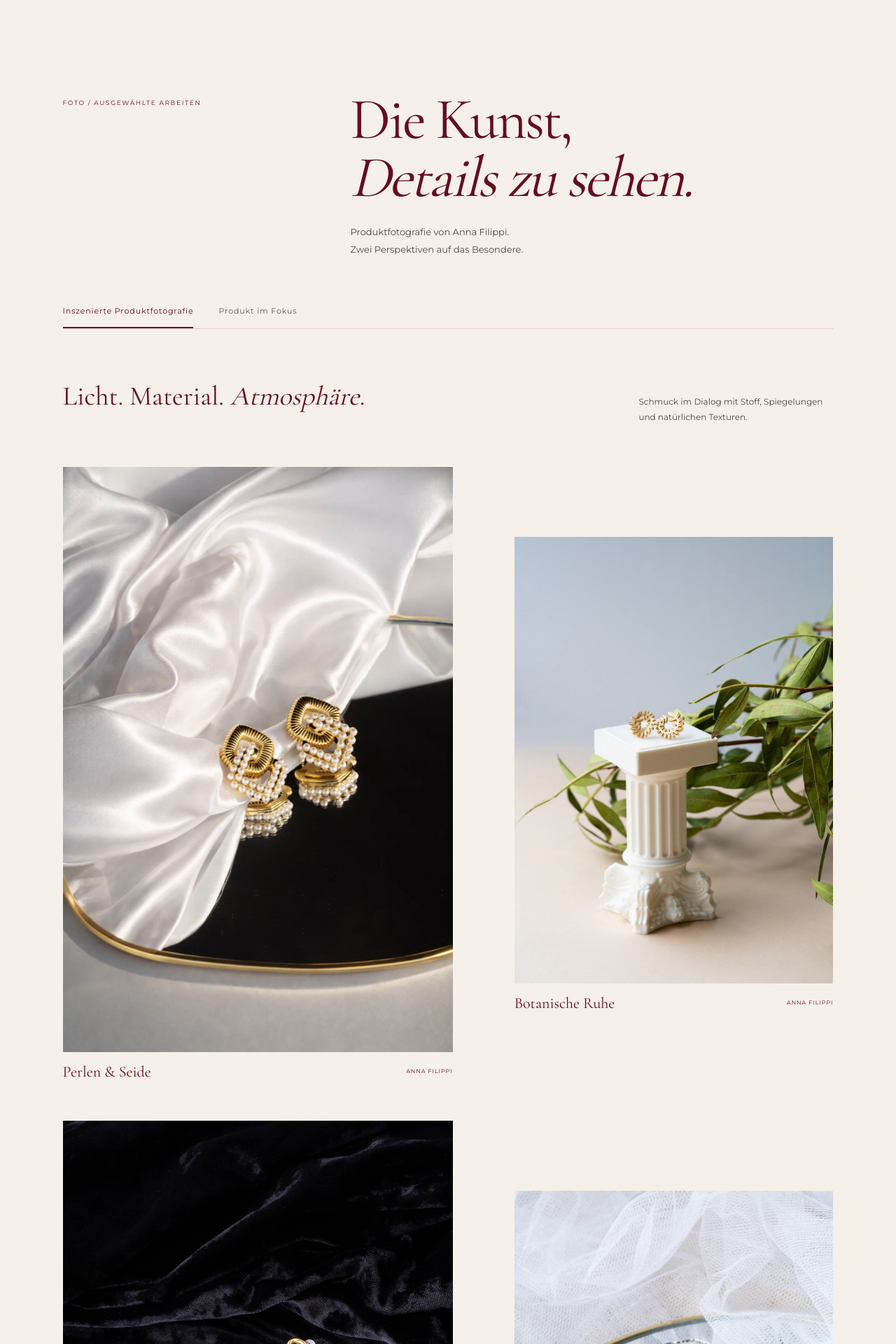
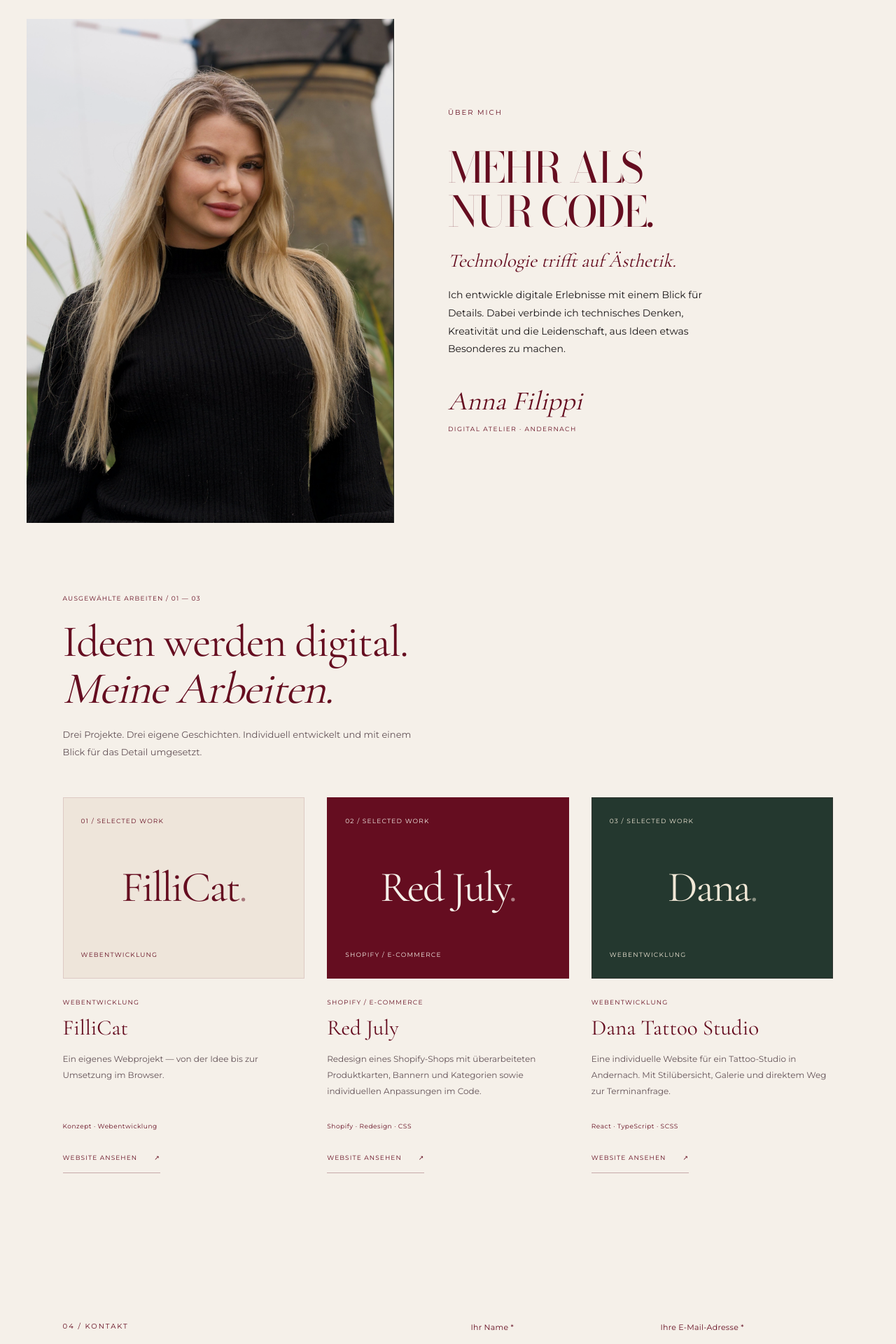
Before and after one commit to AnnaFillanna/anna-filippi.studio, a React (Vite) app: page / in a window 1280 px wide. Shown: the part 1940-3860 px from the top of the page at 70% size. Built offline with nearby package versions, Linux system fonts and the light colour scheme.

Commit message:
fix: Update design

```diff
--- a/src/App.tsx
+++ b/src/App.tsx
@@ -1,9 +1,10 @@
-import { useRef, useState } from "react";
+import { useEffect, useRef, useState } from "react";
 import { MotionConfig } from "motion/react";
 import Header from "./components/Header/Header";
 import Hero from "./components/Hero/Hero";
 import Services from "./components/Services/Services";
 import Gallery from "./components/Gallery/Gallery";
+import Projects from "./components/Projects/Projects";
 import About from "./components/About/About";
 import Footer from "./components/Footer/Footer";
 export type InfoTopic =
@@ -25,12 +26,31 @@ const descriptions: Record<InfoTopic, string> = {
     "Produktfotografie, visuelles Storytelling und Markenästhetik. Weitere Informationen zu diesen Leistungen folgen.",
 };
 export default function App() {
+  const [galleryPage, setGalleryPage] = useState(() => window.location.hash === '#fotografie');
+  useEffect(() => {
+    const navigate = () => {
+      const hash = window.location.hash;
+      if (hash !== '#inhalt') setGalleryPage(hash === '#fotografie');
+    };
+    window.addEventListener('hashchange', navigate);
+    return () => window.removeEventListener('hashchange', navigate);
+  }, []);
+  useEffect(() => {
+    const homeTitle = document.title;
+    if (galleryPage) document.title = 'Produktfotografie – Anna Filippi';
+    const frame = requestAnimationFrame(() => {
+      if (galleryPage) {
+        window.scrollTo({ top: 0, behavior: 'instant' });
+        document.getElementById('gallery-title')?.focus({ preventScroll: true });
+      } else {
+        const id = window.location.hash.slice(1);
+        if (id) document.getElementById(id)?.scrollIntoView();
+      }
+    });
+    return () => { cancelAnimationFrame(frame); document.title = homeTitle; };
+  }, [galleryPage]);
   const dialog = useRef<HTMLDialogElement>(null);
-  const [topic, setTopic] = useState<InfoTopic>("Kontakt");
-  const openInfo = (value: InfoTopic) => {
-    setTopic(value);
-    dialog.current?.showModal();
-  };
+  const [topic] = useState<InfoTopic>("Kontakt");
   return (
     <MotionConfig reducedMotion="user">
       <a className="skip-link" href="#inhalt">
@@ -38,10 +58,12 @@ export default function App() {
       </a>
       <Header />
       <main id="inhalt">
-        <Hero />
-        <Services onInfo={openInfo} />
-        <Gallery />
-        <About />
+        {galleryPage ? <Gallery /> : <>
+          <Hero />
+          <Services />
+          <About />
+          <Projects />
+        </>}
       </main>
       <Footer />
       <dialog
--- a/src/components/Gallery/Gallery.module.scss
+++ b/src/components/Gallery/Gallery.module.scss
@@ -1,12 +1,12 @@
 @use '../../styles/variables' as *;
-.gallery { background: $ivory; color: $bordeaux; padding: clamp(60px, 8vw, 120px) 7%; }
-.heading { display: grid; grid-template-columns: 1fr 2fr; gap: 24px 6%; align-items: start; h2 { font-family: $serif; font-weight: 400; font-size: clamp(48px, 6.5vw, 100px); line-height: 1; letter-spacing: -.035em; margin: 0; } }
+.gallery { background: $ivory; color: $bordeaux; padding: 120px max(7%, calc((100% - 1040px) / 2)) 70px; }
+.heading { display: grid; grid-template-columns: 1fr 2fr; gap: 24px 6%; align-items: start; h1 { font-family: $serif; font-weight: 400; font-size: clamp(42px, 5.5vw, 78px); line-height: 1; letter-spacing: -.035em; margin: 0; } }
 .eyebrow { font-size: 9px; letter-spacing: .18em; line-height: 1.8; padding-top: 10px; }
 .lead { grid-column: 2; font-size: 13px; line-height: 1.9; color: #534447; }
 .filters { display: flex; flex-wrap: wrap; gap: 12px 36px; margin: 52px 0 36px; border-bottom: 1px solid #650d2028; button { background: none; border: 0; border-bottom: 2px solid transparent; padding: 16px 0; color: #655458; font: inherit; font-size: 11px; letter-spacing: .08em; cursor: pointer; &[aria-pressed='true'] { color: $bordeaux; border-bottom-color: $bordeaux; } } }
 .collectionHeading { display: flex; align-items: baseline; justify-content: space-between; gap: 24px; margin-bottom: 40px; h3 { font-family: $serif; font-size: clamp(27px, 3vw, 42px); font-weight: 400; line-height: 1.15; } p { max-width: 35ch; font-size: 12px; line-height: 1.8; color: #534447; } }
 .grid { display: grid; grid-template-columns: minmax(0, 1.1fr) minmax(0, .9fr); gap: 56px 8%; align-items: start; }
-.item { min-width: 0; margin: 0; &:nth-child(even) { margin-top: 100px; } figcaption { display: flex; justify-content: space-between; gap: 12px; padding-top: 14px; font-family: $serif; font-size: 22px; line-height: 1.3; span:last-child { font-family: $sans; font-size: 8px; letter-spacing: .12em; padding-top: 8px; } } }
+.item { min-width: 0; margin: 0; &:nth-child(even) { margin-top: 65px; } figcaption { display: flex; justify-content: space-between; gap: 12px; padding-top: 14px; font-family: $serif; font-size: 22px; line-height: 1.3; span:last-child { font-family: $sans; font-size: 8px; letter-spacing: .12em; padding-top: 8px; } } }
 .imageButton { position: relative; display: block; width: 100%; border: 0; padding: 0; background: transparent; cursor: zoom-in; overflow: hidden; img { display: block; width: 100%; height: auto; transition: filter .5s; } &:hover img { filter: brightness(.96); } }
 .view { position: absolute; bottom: 16px; right: 16px; padding: 10px 14px; background: $ivory; color: $bordeaux; font: 9px $sans; letter-spacing: .14em; opacity: 0; transition: opacity .3s; }
 .imageButton:hover .view,.imageButton:focus-visible .view { opacity: 1; }
@@ -21,3 +21,9 @@
 @media(max-width:760px) { .heading { grid-template-columns: 1fr; } .lead { grid-column: 1; } .collectionHeading { display: block; p { margin-top: 14px; } } .grid,.clean { gap: 30px 5%; } .item:nth-child(even),.clean .item:nth-child(even) { margin-top: 45px; } .item figcaption { font-size: 19px; span:last-child { display: none; } } }
 @media(max-width:480px) { .grid,.clean { grid-template-columns: minmax(0,1fr); } .item:nth-child(even),.clean .item:nth-child(even) { margin-top: 0; } .filters { margin-top: 32px; gap: 0 18px; } .filters button { font-size: 10px; } .closing { margin-top: 55px; } .lightbox { padding: 12px; } .fullImage { height: 65dvh; } .viewerBottom p { font-size: 16px; } }
 @media(prefers-reduced-motion:reduce) { .imageButton img,.view { transition: none; } }
+
+.backLink { display: inline-block; padding: 12px 0; margin-bottom: 36px; font-size: 10px; letter-spacing: .12em; border-bottom: 1px solid #650d2040; color: inherit; text-decoration: none; }
+.backLink:focus-visible { outline: 2px solid currentColor; outline-offset: 5px; }
+.grid { max-width: 850px; margin-inline: auto; }
+.imageButton img { max-height: 500px; width: 100%; object-fit: contain; }
+@media(max-width:480px) { .imageButton img { max-height: 420px; } }
--- a/src/components/Gallery/Gallery.tsx
+++ b/src/components/Gallery/Gallery.tsx
@@ -40,7 +40,8 @@ export default function Gallery() {
   };
   const step = (amount: number) => setSelected(value => (value + amount + collection.photos.length) % collection.photos.length);
   return <section id="fotografie" className={styles.gallery} aria-labelledby="gallery-title">
-    <div className={styles.heading}><p className={styles.eyebrow}>FOTO / AUSGEWÄHLTE ARBEITEN</p><h2 id="gallery-title">Die Kunst,<br /> <em>Details zu sehen.</em></h2><p className={styles.lead}>Produktfotografie von Anna Filippi.<br />Zwei Perspektiven auf das Besondere.</p></div>
+    <a className={styles.backLink} href="#leistungen">ZURÜCK ZUM ATELIER</a>
+    <div className={styles.heading}><p className={styles.eyebrow}>FOTO / AUSGEWÄHLTE ARBEITEN</p><h1 id="gallery-title" tabIndex={-1}>Die Kunst,<br /> <em>Details zu sehen.</em></h1><p className={styles.lead}>Produktfotografie von Anna Filippi.<br />Zwei Perspektiven auf das Besondere.</p></div>
     <div className={styles.filters} role="group" aria-label="Fotos nach Stil auswählen">
       {(Object.keys(collections) as Category[]).map(key => <button key={key} type="button" aria-pressed={key === category} onClick={() => { setCategory(key); setSelected(0); }}>{collections[key].label}</button>)}
     </div>
--- a/src/components/Header/Header.tsx
+++ b/src/components/Header/Header.tsx
@@ -35,7 +35,7 @@ export default function Header() {
         aria-label="Hauptnavigation"
         className={`${styles.nav} ${open ? styles.open : ""}`}
       >
-        <a href="#leistungen" onClick={() => setOpen(false)}>
+        <a href="#projekte" onClick={() => setOpen(false)}>
           Webentwicklung
         </a>
 
@@ -43,7 +43,7 @@ export default function Header() {
           Softwareentwicklung
         </a>
 
-        <a href="#leistungen" onClick={() => setOpen(false)}>
+        <a href="#fotografie" onClick={() => setOpen(false)}>
           Produktfotografie
         </a>
 
--- /dev/null
+++ b/src/components/Projects/Projects.module.scss
@@ -0,0 +1,20 @@
+@use '../../styles/variables' as *;
+.projects { padding: 100px 7% 110px; background: $ivory; color: $bordeaux; scroll-margin-top: 95px; }
+.heading { max-width: 720px; margin-bottom: 52px; h2 { font: 400 clamp(40px, 5vw, 72px)/1.05 $serif; letter-spacing: -.025em; margin: 20px 0; } }
+.eyebrow,.scope { font-size: 9px; letter-spacing: .13em; line-height: 1.8; }
+.lead { max-width: 58ch; font-size: 13px; line-height: 1.9; color: #645358; }
+.grid { display: grid; grid-template-columns: repeat(3,minmax(0,1fr)); gap: 32px; }
+.card { min-width: 0; display: flex; flex-direction: column; }
+.cover { aspect-ratio: 4/3; display: flex; flex-direction: column; justify-content: space-between; padding: 25px; overflow: hidden; border: 1px solid #650d201f; }
+.cover0 { background: #eee5da; }
+.cover1 { background: $bordeaux; color: $ivory; }
+.cover2 { background: #24382f; color: #f0e7d6; }
+.mark { font: 400 clamp(38px,4.8vw,70px)/1.1 $serif; align-self: center; letter-spacing: -.035em; transition: transform .6s; i { font-style: normal; opacity: .5; } }
+.card:hover .mark { transform: translateY(-5px); }
+.copy { padding-top: 26px; flex: 1; display: flex; flex-direction: column; align-items: flex-start; h3 { font: 400 31px/1.2 $serif; margin: 10px 0 15px; } }
+.description { font-size: 12px; line-height: 1.9; color: #645358; margin: 0 0 20px; }
+.scope { margin-top: auto; padding-top: 10px; letter-spacing: .06em; }
+.link { display: inline-flex; align-items: center; gap: 24px; min-height: 44px; margin-top: 15px; color: inherit; text-decoration: none; border-bottom: 1px solid #650d2050; font-size: 9px; letter-spacing: .12em; &:focus-visible { outline: 2px solid currentColor; outline-offset: 5px; } }
+@media(max-width:1000px) { .grid { gap: 22px; } .cover { padding: 18px; } .copy h3 { font-size: 27px; } }
+@media(max-width:760px) { .projects { padding: 70px 7%; } .grid { grid-template-columns: 1fr; gap: 48px; max-width: 560px; margin-inline: auto; } .mark { font-size: clamp(48px,12vw,82px); } .cover { padding: 28px; } .heading { margin-bottom: 35px; } }
+@media(prefers-reduced-motion:reduce) { .mark { transition: none; } }
--- /dev/null
+++ b/src/components/Projects/Projects.tsx
@@ -0,0 +1,24 @@
+import { motion } from 'motion/react';
+import { useScrollReveal } from '../../hooks/useScrollReveal';
+import styles from './Projects.module.scss';
+
+const projects = [
+  { name: 'FilliCat', category: 'WEBENTWICKLUNG', description: 'Ein eigenes Webprojekt — von der Idee bis zur Umsetzung im Browser.', scope: 'Konzept · Webentwicklung', href: 'https://fillicat.com' },
+  { name: 'Red July', category: 'SHOPIFY / E-COMMERCE', description: 'Redesign eines Shopify-Shops mit überarbeiteten Produktkarten, Bannern und Kategorien sowie individuellen Anpassungen im Code.', scope: 'Shopify · Redesign · CSS', href: 'https://www.rujoly.de/' },
+  { name: 'Dana Tattoo Studio', category: 'WEBENTWICKLUNG', description: 'Eine individuelle Website für ein Tattoo-Studio in Andernach. Mit Stilübersicht, Galerie und direktem Weg zur Terminanfrage.', scope: 'React · TypeScript · SCSS', href: 'https://tattoodana.de' },
+];
+
+export default function Projects() {
+  const reveal = useScrollReveal();
+  return <section id="projekte" className={styles.projects} aria-labelledby="projects-title">
+    <motion.div {...reveal} className={styles.heading}>
+      <p className={styles.eyebrow}>AUSGEWÄHLTE ARBEITEN / 01 — 03</p>
+      <h2 id="projects-title">Ideen werden digital.<br /><em>Meine Arbeiten.</em></h2>
+      <p className={styles.lead}>Drei Projekte. Drei eigene Geschichten. Individuell entwickelt und mit einem Blick für das Detail umgesetzt.</p>
+    </motion.div>
+    <div className={styles.grid}>{projects.map((project, index) => <motion.article {...reveal} key={project.name} className={styles.card} aria-labelledby={`project-${index}`}>
+      <div className={`${styles.cover} ${styles[`cover${index}`]}`} aria-hidden="true"><span className={styles.eyebrow}>0{index + 1} / SELECTED WORK</span><span className={styles.mark}>{project.name === 'Dana Tattoo Studio' ? 'Dana' : project.name}<i>.</i></span><span className={styles.eyebrow}>{project.category}</span></div>
+      <div className={styles.copy}><p className={styles.eyebrow}>{project.category}</p><h3 id={`project-${index}`}>{project.name}</h3><p className={styles.description}>{project.description}</p><p className={styles.scope}>{project.scope}</p>{project.href && <a className={styles.link} href={project.href} target="_blank" rel="noopener noreferrer" aria-label={`${project.name}: Website öffnen (neuer Tab)`}>WEBSITE ANSEHEN <span aria-hidden="true">↗</span></a>}</div>
+    </motion.article>)}</div>
+  </section>;
+}
--- a/src/components/Services/Services.tsx
+++ b/src/components/Services/Services.tsx
@@ -1,6 +1,5 @@
 import { motion } from 'motion/react';
 import { useScrollReveal } from '../../hooks/useScrollReveal';
-import type { InfoTopic } from '../../App';
 import styles from './Services.module.scss';
 
 const services = [
@@ -8,7 +7,7 @@ const services = [
   { title: 'FOTO', subtitle: 'Perspektiven werden Geschichten.', text: 'Produktfotografie, visuelles Storytelling und Markenästhetik.', detail: 'Ein Gespür für Licht, Material und Atmosphäre.' },
 ] as const;
 
-export default function Services({ onInfo }: { onInfo: (topic: InfoTopic) => void }) {
+export default function Services() {
   const reveal = useScrollReveal();
   return (
     <section id="leistungen" className={styles.services} aria-labelledby="services-title">
@@ -23,7 +22,7 @@ export default function Services({ onInfo }: { onInfo: (topic: InfoTopic) => voi
             <p className={styles.subtitle}>{service.subtitle}</p>
             <p className={styles.description}>{service.text}</p>
             <p className={styles.detail}>{service.detail}</p>
-            {service.title === 'FOTO' ? <a className={styles.galleryLink} href="#fotografie">FOTOGRAFIEN ENTDECKEN</a> : <button type="button" onClick={() => onInfo(service.title)} aria-label={`Mehr erfahren über ${service.title}`}>MEHR ERFAHREN</button>}
+            {service.title === 'FOTO' ? <a className={styles.galleryLink} href="#fotografie">FOTOGRAFIEN ENTDECKEN</a> : <a className={styles.galleryLink} href="#projekte">PROJEKTE ENTDECKEN</a>}
           </motion.article>
         ))}
       </div>
```
